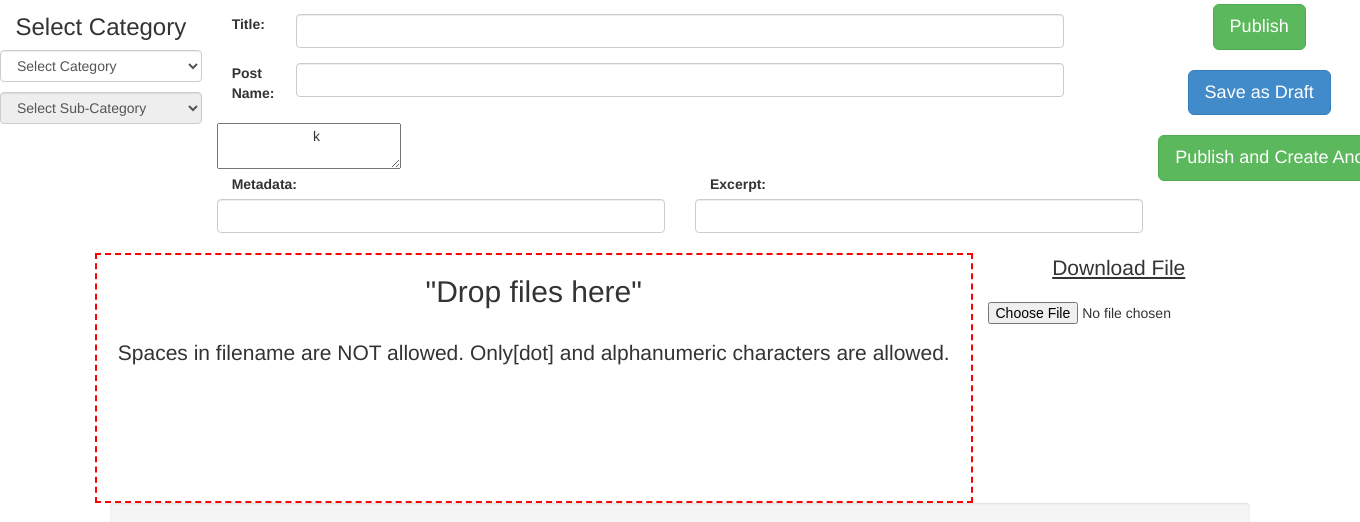
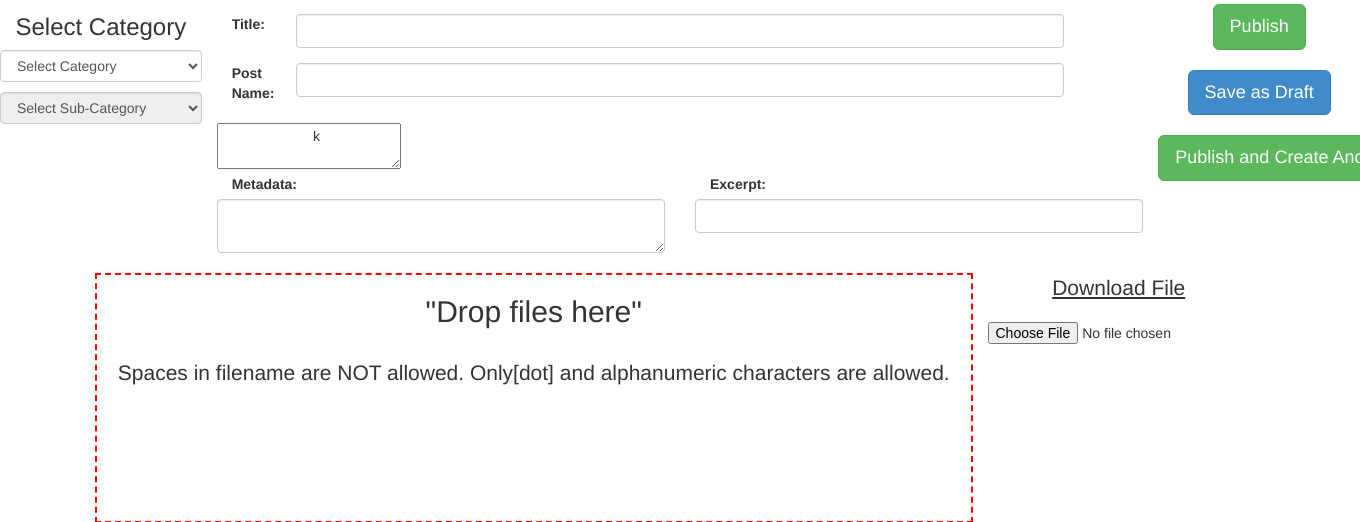
Before and after one commit to simranjkk/teach, a Django app: page /create/post/ in a window 1360 px wide; the page is wider, and only the part inside the window is pictured. Shown: the part 209-731 px from the top of that part. Run offline with Django 3.2, Linux system fonts and the light colour scheme; the visitor is signed in with stand-in values (Sample User, id 1); data that the repository does not hold is empty; parts of the project's set-up code (start-up, migrations or seed data) failed here and were passed over; some libraries are stand-ins or nearby versions.

Commit message:
changed metadata field type to textfield

```diff
--- a/content_management/models.py
+++ b/content_management/models.py
@@ -46,7 +46,7 @@ class Post(models.Model):
 	date_time_created = models.DateTimeField("Created Time")
 	date_time_last_modified = models.DateTimeField("Last Modified Time")
 	title = models.CharField("Title of the post", max_length=70)
-	metadata = models.CharField("Metadata for seo", max_length=140, blank=True)
+	metadata = models.TextField("Metadata for seo", blank=True)
 	post_name = models.CharField("Name", max_length=100, db_index=True)
 	content = models.TextField("Content", blank=True)
 	excerpt = models.CharField("Excerpt for hidden posts or search results", max_length=500, blank=True)
--- a/content_management/templates/content_management/content_management_create_post.html
+++ b/content_management/templates/content_management/content_management_create_post.html
@@ -95,7 +95,7 @@
 			<div class="row ">
 				<div class="col-md-6">
 					<label for="{{ form.metadata.id_for_label }}" class="col-md-2"> Metadata:</label>
-					<input type="text" name="metadata" maxlength="140" id="{{ form.metadata.id_for_label }}" class="form-control" value="{{ form.metadata.value }}"/>
+					<textarea name="metadata" id="{{ form.metadata.id_for_label }}" class="form-control">{{ form.metadata.value }}</textarea>
 				 {% if form.metadata.errors %}
                  	{% for error in form.metadata.errors %}
                     	<div class="alert alert-danger">{{error|escape }}</div>
--- a/content_management/templates/content_management/content_management_edit_post.html
+++ b/content_management/templates/content_management/content_management_edit_post.html
@@ -75,7 +75,7 @@
 			<div class="row ">
 				<div class="col-md-6">
 					<label for="{{ form.metadata.id_for_label }}" class="col-md-2"> Metadata:</label>
-					<input type="text" name="metadata" maxlength="140" id="{{ form.metadata.id_for_label }}" class="form-control" value="{{ form.metadata.value }}"/>
+					<textarea name="metadata" id="{{ form.metadata.id_for_label }}" class="form-control"> {{ form.metadata.value }}</textarea>
 				 {% if form.metadata.errors %}
                  	{% for error in form.metadata.errors %}
                     	<div class="alert alert-danger">{{error|escape }}</div>
```
Also changed, not shown: content_management/migrations/0001_initial.py (added), content_management/migrations/0002_auto_20150218_1623.py (added), content_management/migrations/__init__.py (added).
